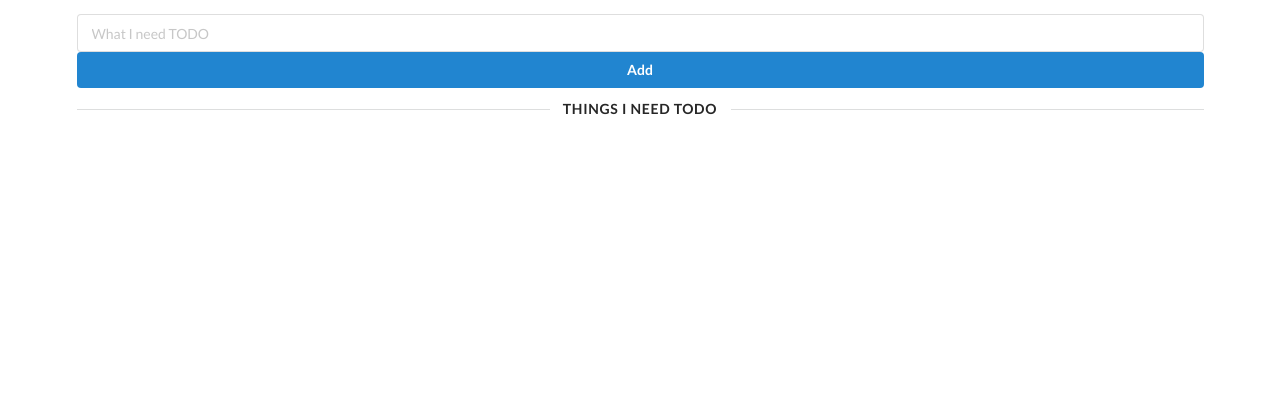
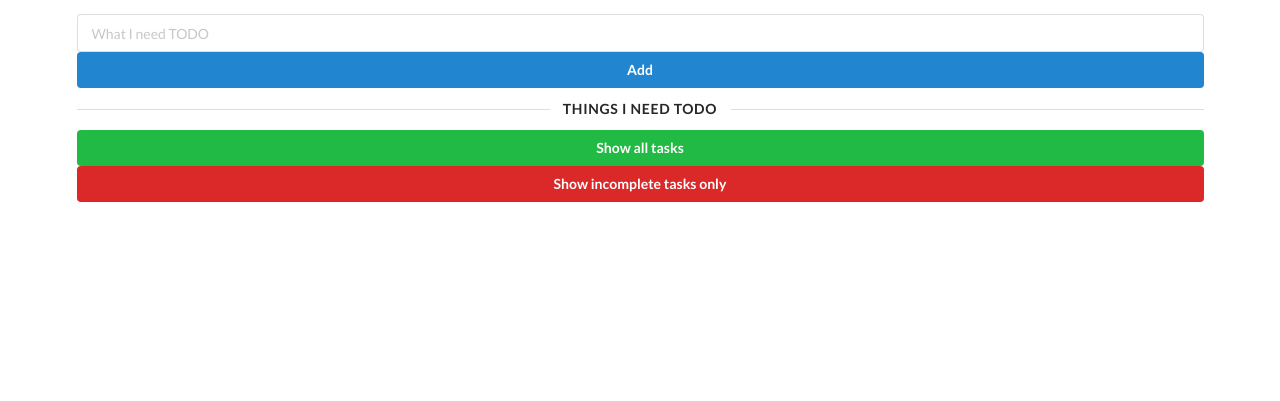
Before and after one commit to alt-cee/todo, a Flask app: page / in a window 1280 px wide. Shown: the part 86-487 px from the top of the page. Run offline with Flask 3, Linux system fonts and the light colour scheme; some libraries are stand-ins or nearby versions.

Commit message:
add incomplete tasks filter

```diff
--- a/app.py
+++ b/app.py
@@ -17,6 +17,14 @@ def index():
     Main page that displays TODOs
     """
     todo_list = todo.query.all()
+    return render_template("base.html", todo_list=todo_list)
+
+@app.route("/incomplete")
+def incomplete():
+    """
+    Page that displays incomplete TODOs.
+    """
+    todo_list = todo.query.filter_by(complete=False).all()
     return render_template("base.html", todo_list=todo_list)
 
 @app.route("/add", methods=["POST"])
--- a/templates/base.html
+++ b/templates/base.html
@@ -24,6 +24,13 @@
         Things I need TODO
     </div>
 
+    <div>
+        <a class="fluid ui green button" href="/">Show all tasks</a>
+    </div>
+    <div>
+        <a class="fluid ui red button" href="/incomplete">Show incomplete tasks only</a>
+    </div>
+
 
     {% for todo in todo_list %}
     <div class="ui grey segment">
```
